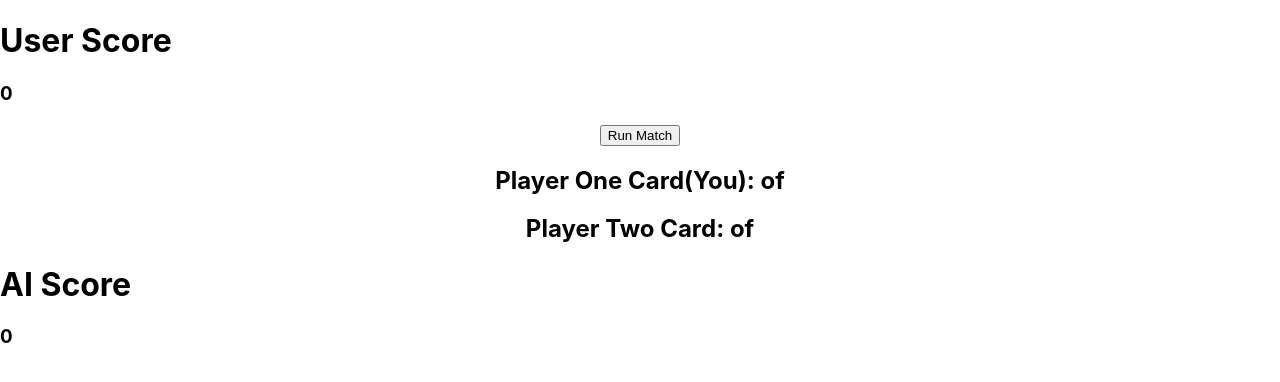
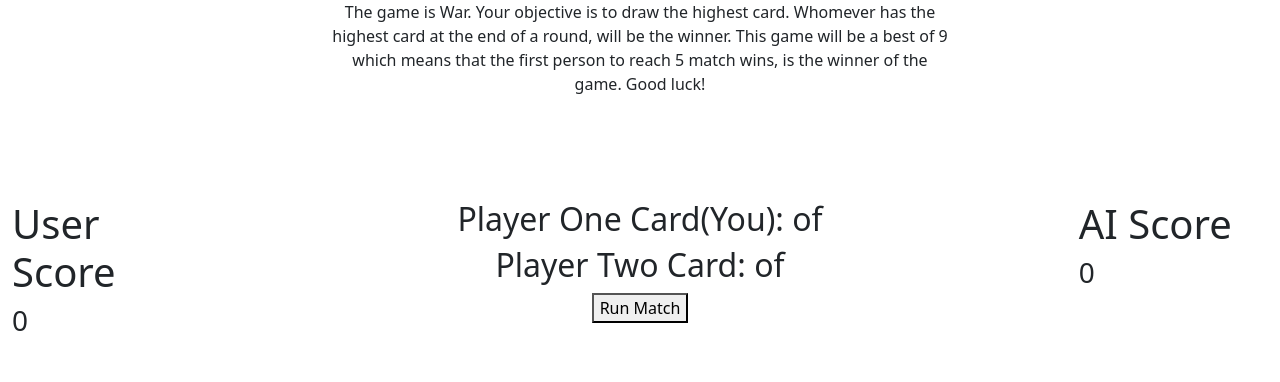
Before and after one commit to TheGavinCorkery/ReactWar, a React (Create React App) app: page / in a window 1280 px wide. Shown: the top 382 px of the page. Built offline with nearby package versions, Linux system fonts and the light colour scheme.

Commit message:
Began working on styling/creating seperate score component

```diff
--- a/package.json
+++ b/package.json
@@ -6,6 +6,7 @@
     "@testing-library/jest-dom": "^5.14.1",
     "@testing-library/react": "^11.2.7",
     "@testing-library/user-event": "^12.8.3",
+    "bootstrap": "^5.1.2",
     "react": "^17.0.2",
     "react-dom": "^17.0.2",
     "react-scripts": "4.0.3",
--- a/src/App.css
+++ b/src/App.css
@@ -36,3 +36,12 @@
     transform: rotate(360deg);
   }
 }
+
+#rules{
+  height:200px;
+  text-align: center;
+}
+
+#rules p {
+  vertical-align: center;
+}
--- a/src/App.js
+++ b/src/App.js
@@ -1,6 +1,7 @@
 import React, { Component } from 'react';
 import './App.css';
 import Card from './components/Card/Card';
+import '../node_modules/bootstrap/dist/css/bootstrap.min.css';
 
 class App extends Component {
   constructor(props) {
@@ -12,6 +13,15 @@ class App extends Component {
   render() {
     return (
       <div className = "container-fluid">
+        <div className = "row" id = "rules">
+          <div className = "col-lg-3"></div>
+          <div className = "col-lg-6">
+            <p className = "align-middle">The game is War. Your objective is to draw the highest card. Whomever has the highest card at the end of a round, will be the winner.
+            This game will be a best of 9 which means that the first person to reach 5 match wins, is the winner of the game. Good luck!
+            </p>
+          </div>
+          <div className = "col-lg-3"></div>
+        </div>
         <Card />
       </div>
      );
--- a/src/components/Card/Card.jsx
+++ b/src/components/Card/Card.jsx
@@ -1,4 +1,5 @@
 import React, { Component } from 'react';
+import Score from '../Score/Score';
 
 class Card extends Component {
     constructor(props) {
@@ -77,9 +78,10 @@ class Card extends Component {
                     <h3>{this.state.userWins}</h3>
                 </div>
                 <div className = "col-lg-8" align = "center">
-                    <button onClick = {() => this.runGame()} id = "runGame">Run Match</button>
+
                     <h2>Player One Card(You): {this.state.userCard[1]} of {this.state.userCard[0]}</h2>
                     <h2>Player Two Card: {this.state.aiCard[1]} of {this.state.aiCard[0]}</h2>
+                    <button onClick = {() => this.runGame()} id = "runGame">Run Match</button>
                 </div>
                 <div className="col-lg-2">
                     <h1>AI Score</h1>
--- /dev/null
+++ b/src/components/Score/Score.jsx
@@ -0,0 +1,9 @@
+import React from 'react'
+
+const Score = () => {
+    return (
+        <span></span>
+     );
+}
+
+export default Score;
--- a/src/index.js
+++ b/src/index.js
@@ -2,6 +2,7 @@ import React from 'react';
 import ReactDOM from 'react-dom';
 import './index.css';
 import App from './App';
+import '../node_modules/bootstrap/dist/css/bootstrap.min.css';
 
 ReactDOM.render(
   <React.StrictMode>
```
Also changed, not shown: 1 other file (tests, documents, lock files or other folders).
